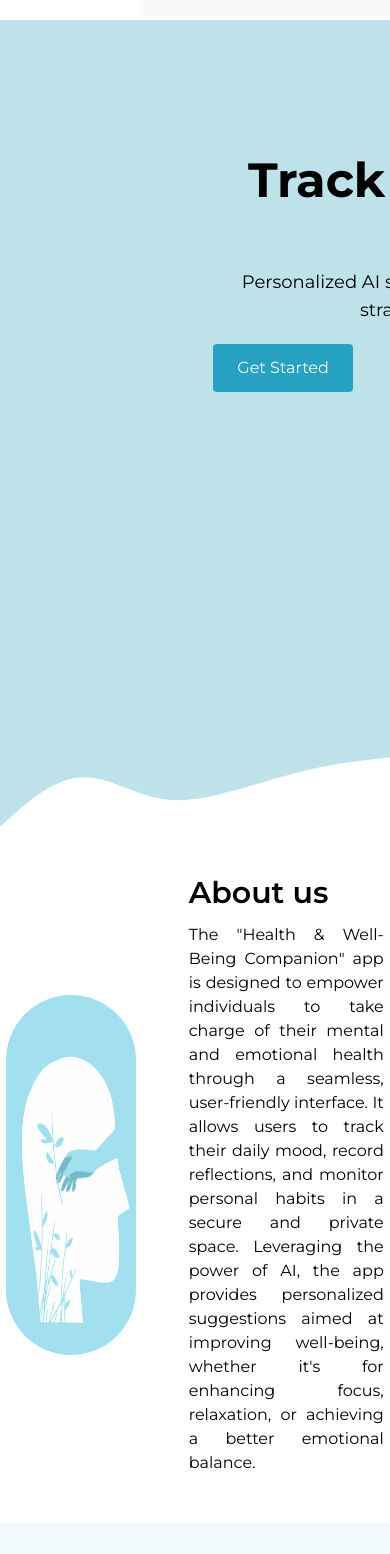
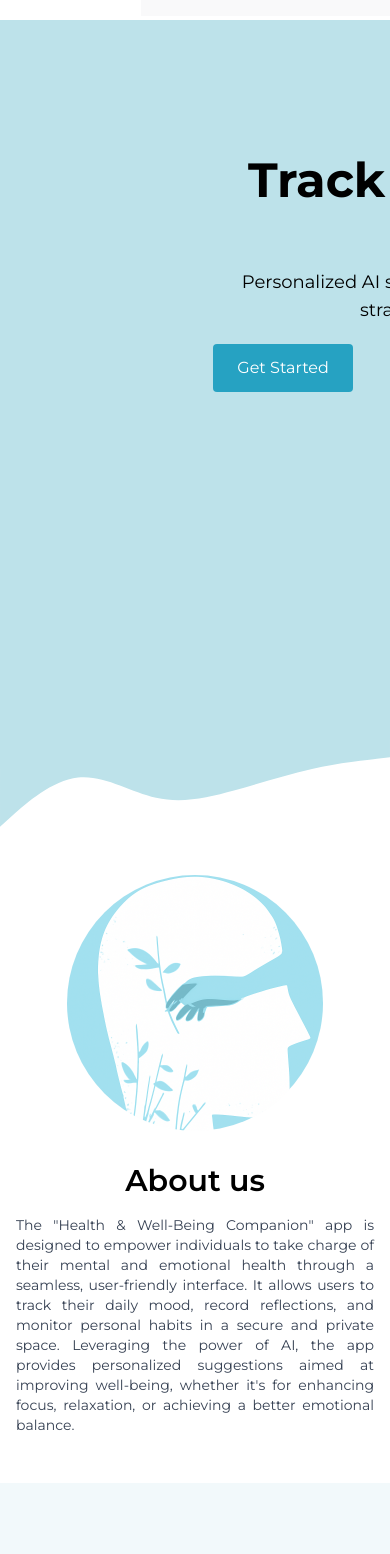
Before and after one commit to HanifaTavassoli/Mood-Tracker, a React (Vite) app: page / in a window 390 px wide. Shown: the top 1554 px of the page. Built offline with nearby package versions, Linux system fonts and the light colour scheme.

Commit message:
make responsive the About component

```diff
--- a/src/components/About.jsx
+++ b/src/components/About.jsx
@@ -1,18 +1,21 @@
 import AboutImg from "../assets/images/about-img.png";
+
 function About() {
   return (
-    <div className="custom-container py-12 font-montserrat" id="about">
-      <div className="flex items-center justify-around gap-10">
-        <div className="w-1/3">
+    <div className="py-12 font-montserrat px-4 md:px-6 lg:px-12 max-w-7xl mx-auto" id="about">
+      <div className="flex flex-col lg:flex-row items-center lg:items-start justify-center lg:justify-around gap-8 lg:gap-10">
+
+        <div className="w-full lg:w-1/3 flex justify-center lg:justify-start">
           <img
             src={AboutImg}
             alt="about img"
-            className="h-90 w-100 rounded-full"
+            className="w-64 h-64 sm:w-80 sm:h-80 lg:w-96 lg:h-96 rounded-full object-cover"
           />
         </div>
-        <div className="w-1/2 text-start">
-          <h2 className="font-semibold text-3xl mb-3">About us</h2>
-          <p className="text-justify">
+
+        <div className="w-full lg:w-1/2 text-center lg:text-left">
+          <h2 className="font-semibold text-3xl sm:text-4xl mb-4">About us</h2>
+          <p className="text-gray-700 text-sm sm:text-base lg:text-lg text-justify">
             The "Health & Well-Being Companion" app is designed to empower
             individuals to take charge of their mental and emotional health
             through a seamless, user-friendly interface. It allows users to
```
